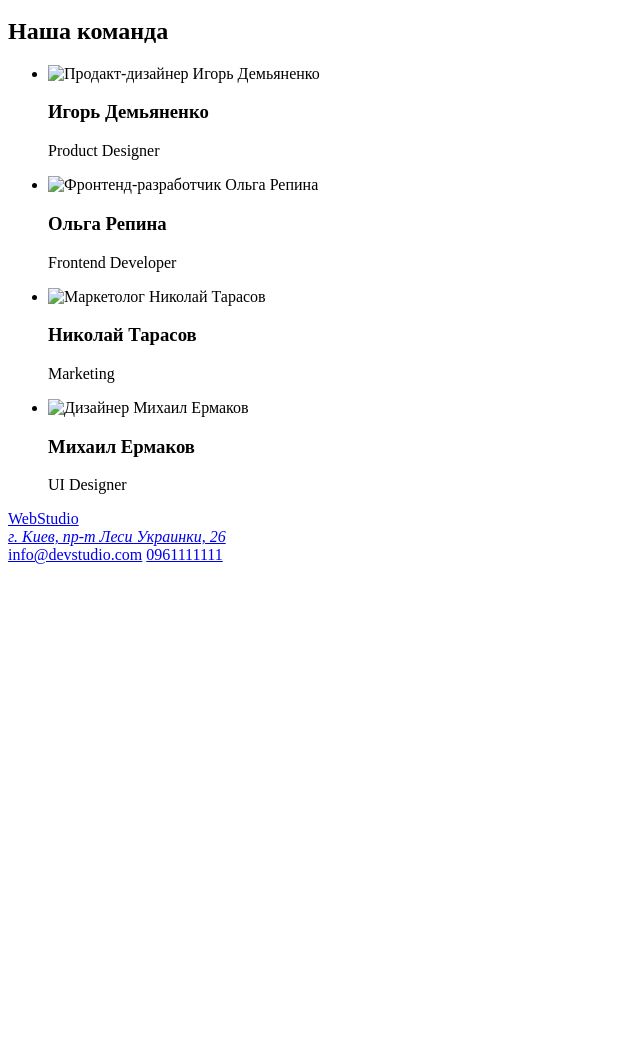
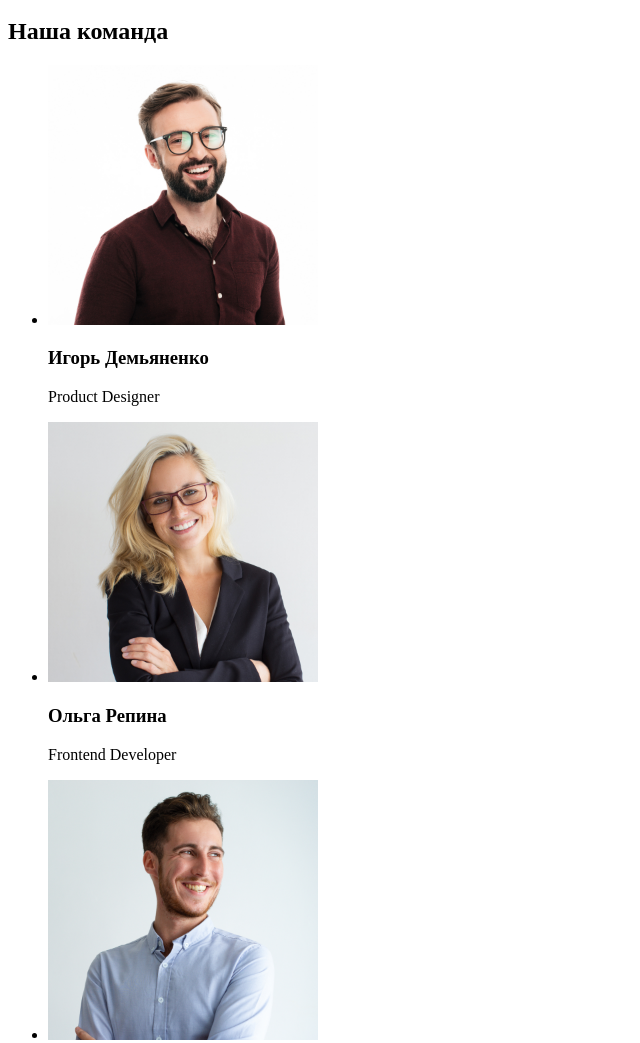
Before and after one commit to iamaelita/goit-markup-hw-01, a plain HTML site: page index.html in a window 1280 px wide. Shown: the part 1535-2578 px from the top of the page, without its empty margins (0-640 px from the left). Before the commit the page ends 2107 px from the top, so only its background shows below. Drawn offline with Linux system fonts and the light colour scheme; the site is published under a folder, as on GitHub Pages, so addresses that start at the root find nothing.

Commit message:
Добавляет фото команды

```diff
--- a/index.html
+++ b/index.html
@@ -79,22 +79,22 @@
          <h2>Наша команда</h2>
          <ul>
              <li>
-                <img src="/images/our-team/team-1.jpg" alt="Продакт-дизайнер Игорь Демьяненко" width="270" height="260">
+                <img src="images/our-team/team-1.jpg" alt="Продакт-дизайнер Игорь Демьяненко" width="270" height="260">
                 <h3>Игорь Демьяненко</h3>
                 <p lang="en">Product Designer</p>
             </li>
              <li>
-                 <img src="/images/our-team/team-2.jpg" alt="Фронтенд-разработчик Ольга Репина" width="270" height="260">
+                 <img src="images/our-team/team-2.jpg" alt="Фронтенд-разработчик Ольга Репина" width="270" height="260">
                  <h3>Ольга Репина</h3>
                  <p lang="en">Frontend Developer</p>
              </li>
              <li>
-                 <img src="/images/our-team/team-3.jpg" alt="Маркетолог Николай Тарасов" width="270" height="260">
+                 <img src="images/our-team/team-3.jpg" alt="Маркетолог Николай Тарасов" width="270" height="260">
                  <h3>Николай Тарасов</h3>
                  <p lang="en">Marketing</p>
              </li>
              <li>
-                 <img src="/images/our-team/team-4.jpg" alt="Дизайнер Михаил Ермаков" width="270" height="260">
+                 <img src="images/our-team/team-4.jpg" alt="Дизайнер Михаил Ермаков" width="270" height="260">
                  <h3>Михаил Ермаков</h3>
                  <p lang="en">UI Designer</p>
              </li>
```
